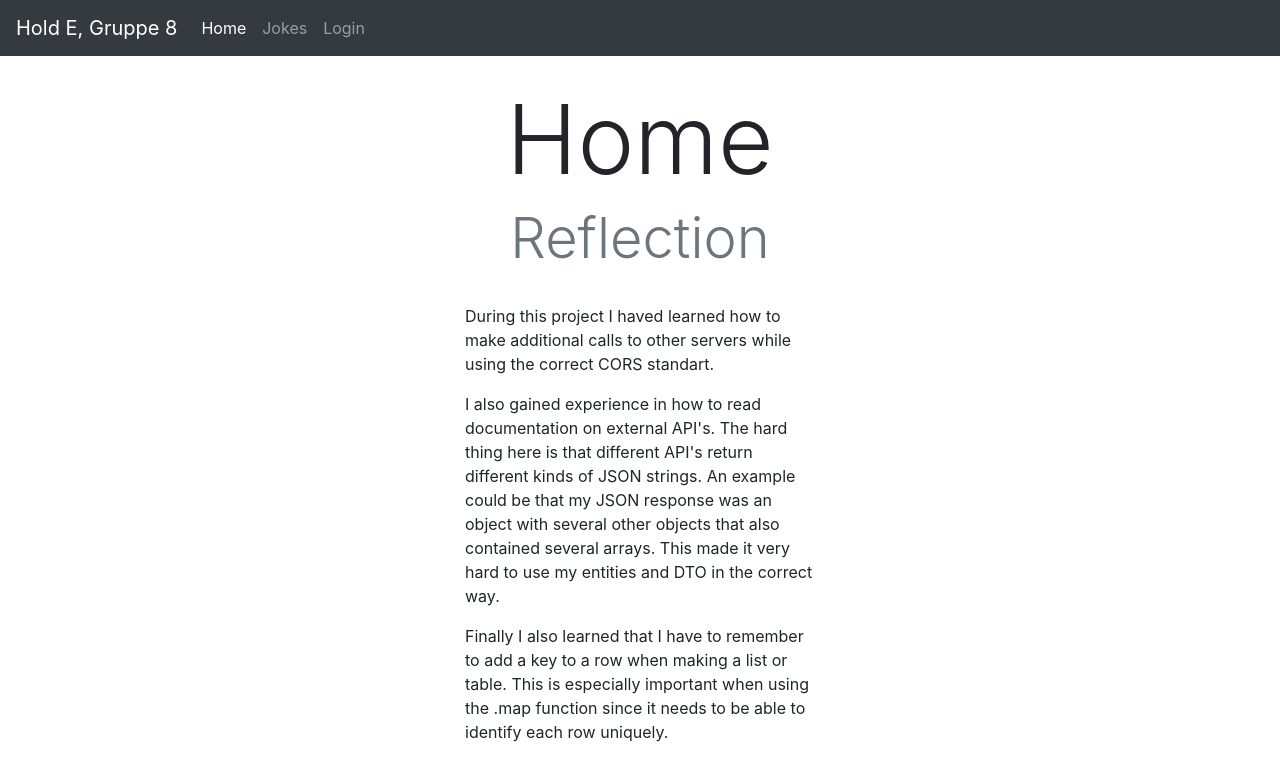
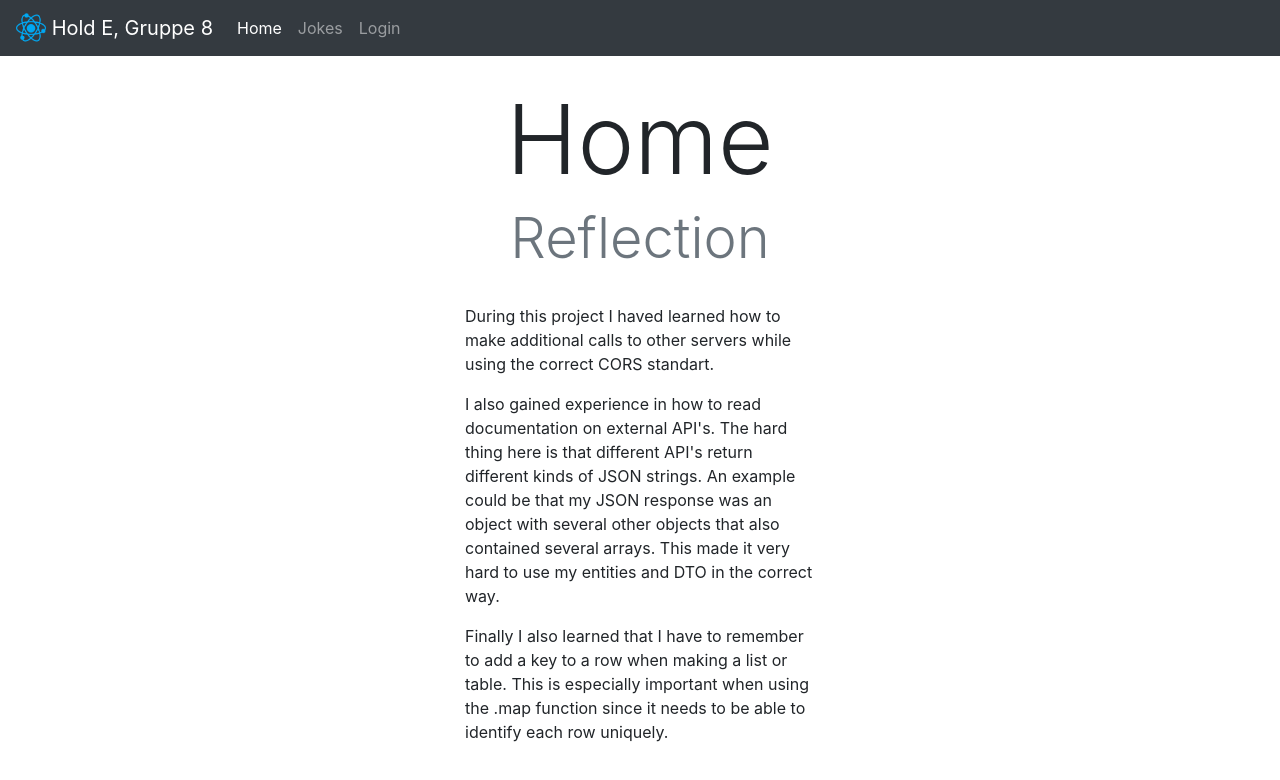
Before and after one commit to cph-pk/CA3_Boilerplate_Frontend, a React (Create React App) app: page / in a window 1280 px wide. Shown: the top 780 px of the page. Built offline with nearby package versions, Linux system fonts and the light colour scheme; the HTML template or start-up script is replaced by a standard one.

Commit message:
Added logo to menubar

```diff
--- a/src/App.js
+++ b/src/App.js
@@ -13,7 +13,15 @@
   return (
     <>
       <Navbar bg="dark" variant="dark" id="header">
-        <Navbar.Brand href="#home">Hold E, Gruppe 8</Navbar.Brand>
+        <Navbar.Brand href="#home">
+          <img
+            alt=""
+            src="/mylogo.png"
+            width="30"
+            height="30"
+            className="d-inline-block align-top"
+          />{' '}
+      Hold E, Gruppe 8</Navbar.Brand>
         <Nav className="mr-auto">
           <NavLink className="nav-link" exact activeClassName="selected" href="/" to="/">
             Home
@@ -114,7 +122,7 @@
 function Home() {
   return (
     <div className="pageContent">
-      <Reflection/>
+      <Reflection />
     </div>
   );
 }
```
Also changed, not shown: public/mylogo.png (added).
